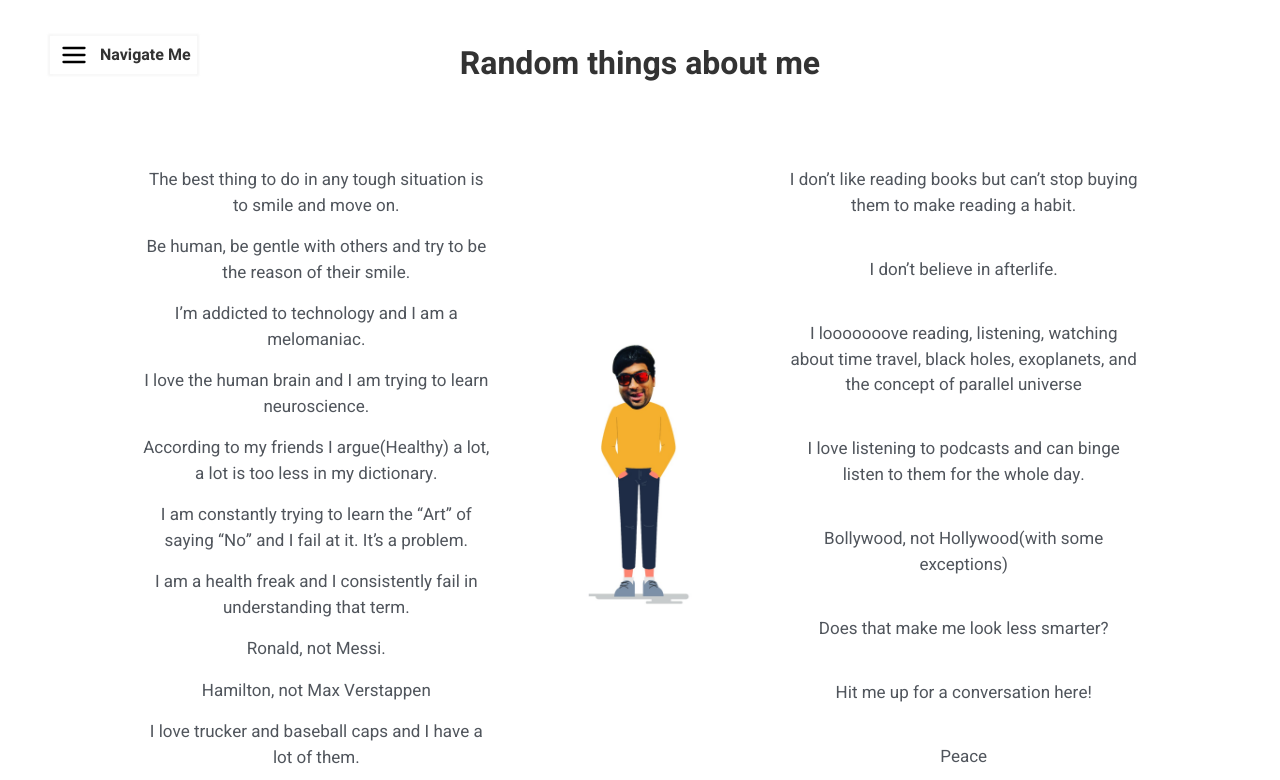
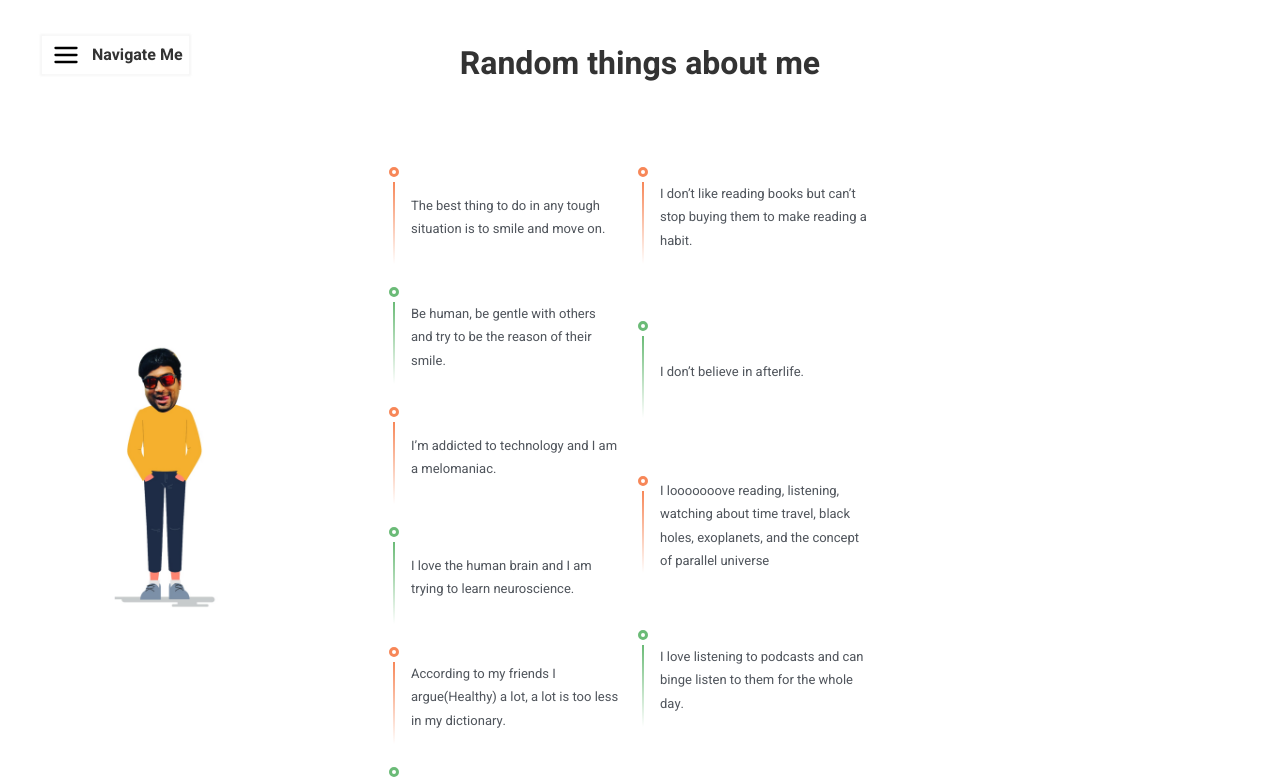
Before and after one commit to rakesh971/garySheng, a Next.js app: page /random in a window 1280 px wide. Shown: the top 780 px of the page. Built offline with nearby package versions, Linux system fonts and the light colour scheme.

Commit message:
random things bloock c reated

```diff
--- a/Component/SideBar/SideBar.js
+++ b/Component/SideBar/SideBar.js
@@ -51,7 +51,7 @@ const SideBar = () => {
                             </Link>
                         </li>
                         <li>
-                            <Link href="/random">
+                            <Link href="#random">
                                 <a>
                                  Random Things
                                 </a>
--- a/Component/SideBar/SideBar.module.scss
+++ b/Component/SideBar/SideBar.module.scss
@@ -11,7 +11,7 @@
         padding-right: 6px;
         position: fixed;
         top: 36px;
-        left: 50px;
+        left: 42px;
         cursor: pointer;
         z-index: 999;
 
--- a/pages/random/index.js
+++ b/pages/random/index.js
@@ -10,31 +10,31 @@ const index = () => {
                 <h1>Random things about me</h1>
                 <div className='contain'>
                     <div className={styles.random_container}>
+                        <div className={styles.middle}>
+                            <img src="/assets/images/694afe77-02e9-4ab1-940a-b85a1ec9fd38.jpg"/>
+                        </div>
                         <div className={styles.left_bar}>
-                            <p>The best thing to do in any tough situation is to smile and move on. </p>
-                            <p>Be human, be gentle with others and try to be the reason of their smile. </p>
-                            <p>I’m addicted to technology and I am a melomaniac.</p>
-                            <p>I love the human brain and I am trying to learn neuroscience. </p>
-                            <p>According to my friends I argue(Healthy) a lot, a lot is too less in my dictionary. </p>
-                            <p>I am constantly trying to learn the “Art” of saying “No” and I fail at it. It’s a problem. </p>
-                            <p>I am a health freak and I consistently fail in understanding that term. </p>
-                            <p>Ronald, not Messi. </p>
-                            <p>Hamilton, not Max Verstappen </p>
-                            <p>I love trucker and baseball caps and I have a lot of them. </p>
+                            <p><span></span>The best thing to do in any tough situation is to smile and move on. </p>
+                            <p><span></span>Be human, be gentle with others and try to be the reason of their smile. </p>
+                            <p><span></span>I’m addicted to technology and I am a melomaniac.</p>
+                            <p><span></span>I love the human brain and I am trying to learn neuroscience. </p>
+                            <p><span></span>According to my friends I argue(Healthy) a lot, a lot is too less in my dictionary. </p>
+                            <p><span></span>I am constantly trying to learn the “Art” of saying “No” and I fail at it. It’s a problem. </p>
+                            <p><span></span>I am a health freak and I consistently fail in understanding that term. </p>
+                            <p><span></span>Ronald, not Messi. </p>
+                            <p><span></span>Hamilton, not Max Verstappen </p>
+                            <p><span></span>I love trucker and baseball caps and I have a lot of them. </p>
 
                         </div>
-                        <div className={styles.middle}>
-                        <img src="/assets/images/694afe77-02e9-4ab1-940a-b85a1ec9fd38.jpg"/>
-                        </div>
                         <div className={styles.left_bar}>
-                            <p>I don’t like reading books but can’t stop buying them to make reading a habit. </p>
-                            <p>I don’t believe in afterlife. </p>
-                            <p>I looooooove reading, listening, watching about time travel, black holes, exoplanets, and the concept of parallel universe</p>
-                            <p>I love listening to podcasts and can binge listen to them for the whole day. </p>
-                            <p>Bollywood, not Hollywood(with some exceptions)</p>
-                            <p>Does that make me look less smarter?</p>
-                            <p>Hit me up for a conversation here!</p>
-                            <p>Peace</p>
+                            <p><span></span>I don’t like reading books but can’t stop buying them to make reading a habit. </p>
+                            <p><span></span>I don’t believe in afterlife. </p>
+                            <p><span></span>I looooooove reading, listening, watching about time travel, black holes, exoplanets, and the concept of parallel universe</p>
+                            <p><span></span>I love listening to podcasts and can binge listen to them for the whole day. </p>
+                            <p><span></span>Bollywood, not Hollywood(with some exceptions)</p>
+                            <p><span></span>Does that make me look less smarter?</p>
+                            <p><span></span>Hit me up for a conversation here!</p>
+                            <p><span></span>Peace</p>
                         </div>
                     </div>
                 </div>
--- a/pages/random/random.module.scss
+++ b/pages/random/random.module.scss
@@ -16,38 +16,20 @@
         }
 
         .random_container{
-            // position: fixed;
-            // transform: translate(-50%,-50%);
-            // left:50%;
-            // top:50%;
             display: flex;
             justify-content: center;
             padding: 80px 0px;
-            align-items: center;
             flex: 1;
-
-            .left_bar{
-                display: flex;
-                flex-direction: column;
-                justify-content: space-between;
-                align-self: normal;
-                flex: 0.35;
-
-                p{
-                    font-size: 17px;
-                    margin-bottom: 16px;
-                    font-weight: 400;
-                    line-height: 1.5;
-                    color: #50555c;
-                    text-align: center;
-                }
-            }
 
             .middle{
                 flex: 0.3;
                 display: flex;
                 align-items: center;
                 justify-content: center;
+                 position: fixed;
+                transform: translate(-50%,-50%);
+                left:13%;
+                top:60%;
 
                 img{
                     width:300px;
@@ -55,6 +37,74 @@
                     object-fit: contain;
                 }
             }
+
+            .left_bar{
+                display: flex;
+                flex-direction: column;
+                justify-content: space-between;
+                align-self: normal;
+                flex: 0.25;
+
+                p{
+                    font-size: 13px;
+                    font-weight: 400;
+                    line-height: 1.8;
+                    color: #50555c;
+                    position: relative;
+                    padding: 0px 20px;
+                    min-height: 100px;
+                    margin-bottom: 20px;
+                    display: flex;
+                    align-items: center;
+
+                    &:nth-child(2n){
+
+                        span{
+                            border:3px solid #6bbb77;
+                        }
+
+                        &::before{
+                            border-image:
+                                linear-gradient(
+                                    to bottom,
+                                    #6bbb77,
+                                    rgba(0, 0, 0, 0)
+                                ) 1 100%;
+                        }
+                    }
+
+                    span{
+                        border: 3px solid #f78758;
+                        width: 10px;
+                        height: 10px;
+                        border-radius: 50%;
+                        display: inline-block;
+                        position: absolute;
+                        left: -2px;
+                        top:0px;
+
+                    }
+
+                    &::before{
+                        content:"";
+                        display: block;
+                        position: absolute;
+                        left:2px;
+                        top:15px;
+                        height:calc(100% - 20%);
+                        color: white;
+                        border-width: 0.5px;
+                        border-style: solid;
+                        border-image:
+                          linear-gradient(
+                            to bottom,
+                            #f78758,
+                            rgba(0, 0, 0, 0)
+                          ) 1 100%;
+                    }
+                }
+            }
+
         }
     }
 }
```
Also changed, not shown: pages/index.js (+46 -11 lines), styles/Home.module.scss (+181 -76 lines).
